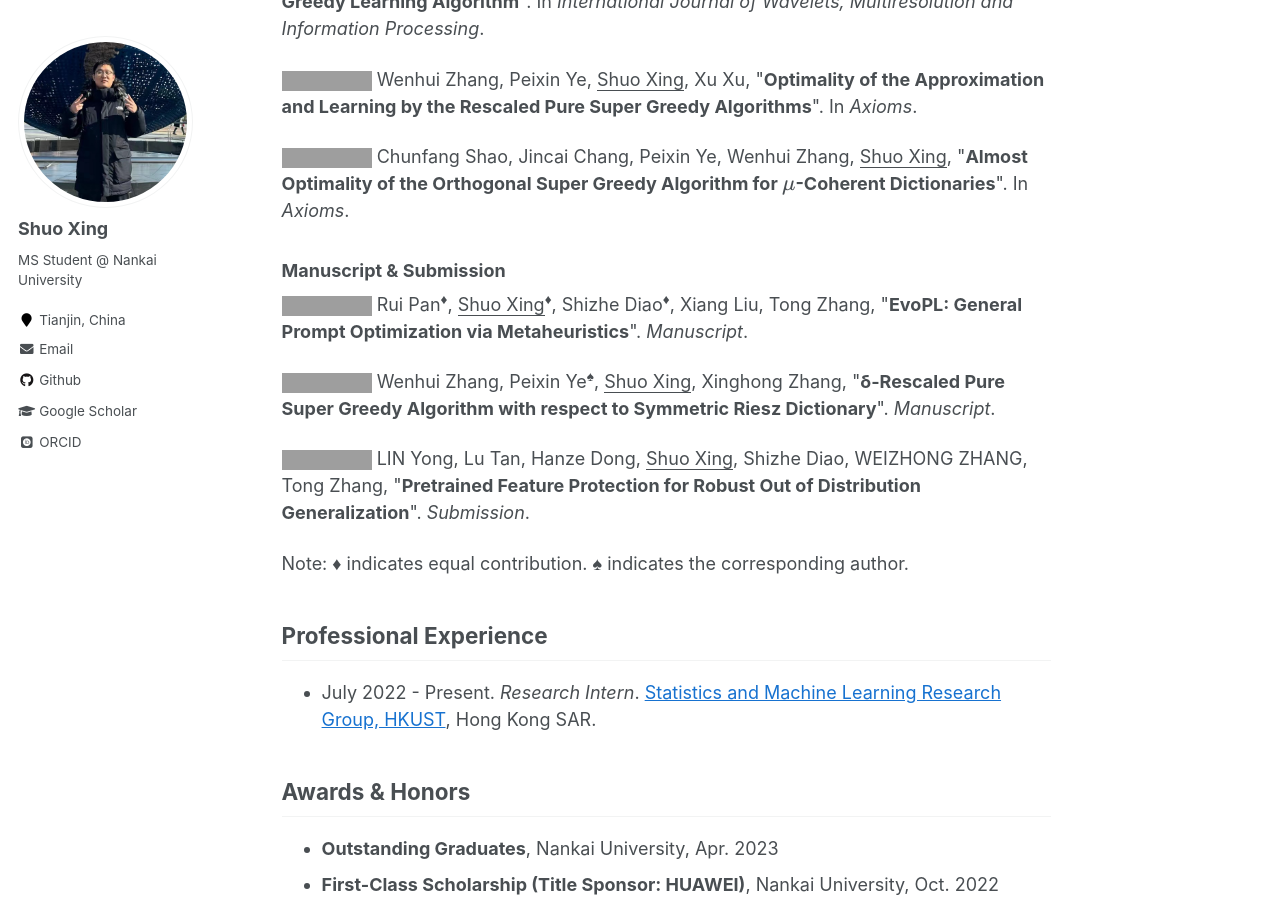
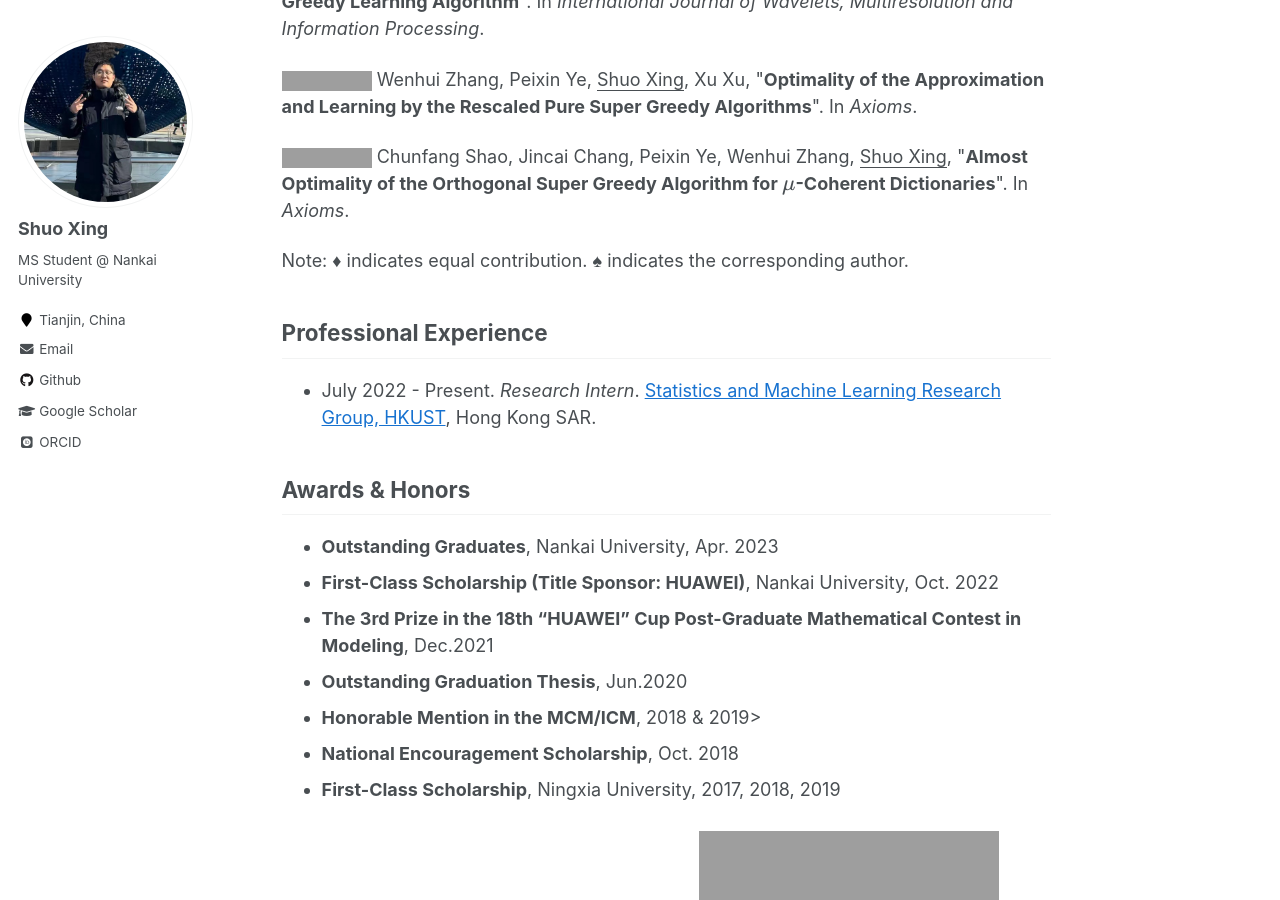
Before and after one commit to ShuoXing98/shuoxing98.github.io, a Jekyll site: the page built from _pages/about.md, in a window 1280 px wide and 900 px high, scrolled down 1373 px. Built offline with Jekyll 4.4.1, drawn with Linux system fonts in a browser that asks for light colours; some web fonts are replaced; formulas are drawn with MathJax 3; comment, search, counter and statistics services are not loaded; grey boxes are pictures that could not be loaded.

Commit message:
Update about.md

```diff
--- a/_pages/about.md
+++ b/_pages/about.md
@@ -48,7 +48,7 @@
 <a href="https://www.mdpi.com/2075-1680/11/5/186" target="_blank"><img src="https://img.shields.io/badge/Axioms-2022-blue?style=flat-square"></a> Chunfang Shao, Jincai Chang, Peixin Ye, Wenhui Zhang, <u>Shuo Xing</u>, &quot;**Almost Optimality of the Orthogonal Super Greedy Algorithm for $μ$-Coherent Dictionaries**&quot;. In *Axioms*.
 
 
-### Manuscript & Submission
+<!-- ### Manuscript & Submission
 
 <a href="" target="_blank"><img src="https://img.shields.io/badge/Manuscript-red"></a> Rui Pan<sup>&diams;</sup>, <u>Shuo Xing</u><sup>&diams;</sup>, Shizhe Diao<sup>&diams;</sup>, Xiang Liu, Tong Zhang, &quot;**EvoPL: General Prompt Optimization via Metaheuristics**&quot;. *Manuscript*.
 
@@ -56,7 +56,7 @@
 to Symmetric Riesz Dictionary**&quot;. *Manuscript*.
 
 
-<a href="" target="_blank"><img src="https://img.shields.io/badge/Submission-red"></a> LIN Yong, Lu Tan, Hanze Dong, <u>Shuo Xing</u>, Shizhe Diao, WEIZHONG ZHANG, Tong Zhang, &quot;**Pretrained Feature Protection for Robust Out of Distribution Generalization**&quot;. *Submission*.
+<a href="" target="_blank"><img src="https://img.shields.io/badge/Submission-red"></a> LIN Yong, Lu Tan, Hanze Dong, <u>Shuo Xing</u>, Shizhe Diao, WEIZHONG ZHANG, Tong Zhang, &quot;**Pretrained Feature Protection for Robust Out of Distribution Generalization**&quot;. *Submission*. -->
 
 <p>Note: &diams; indicates equal contribution. &spades; indicates the corresponding author.</p>
 
```
